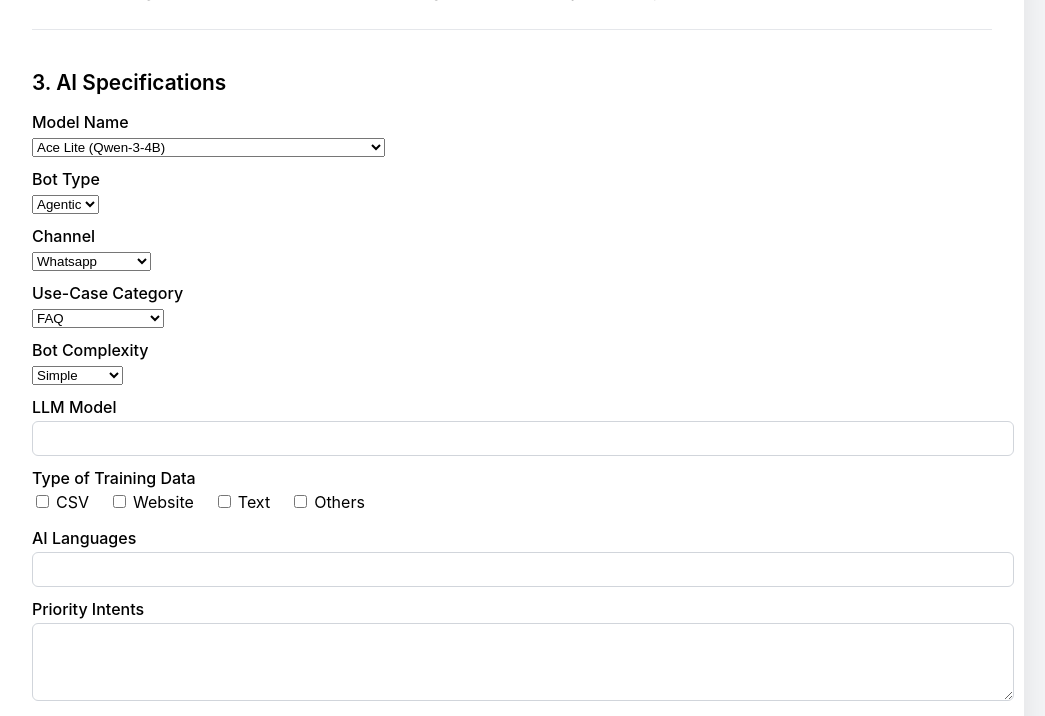
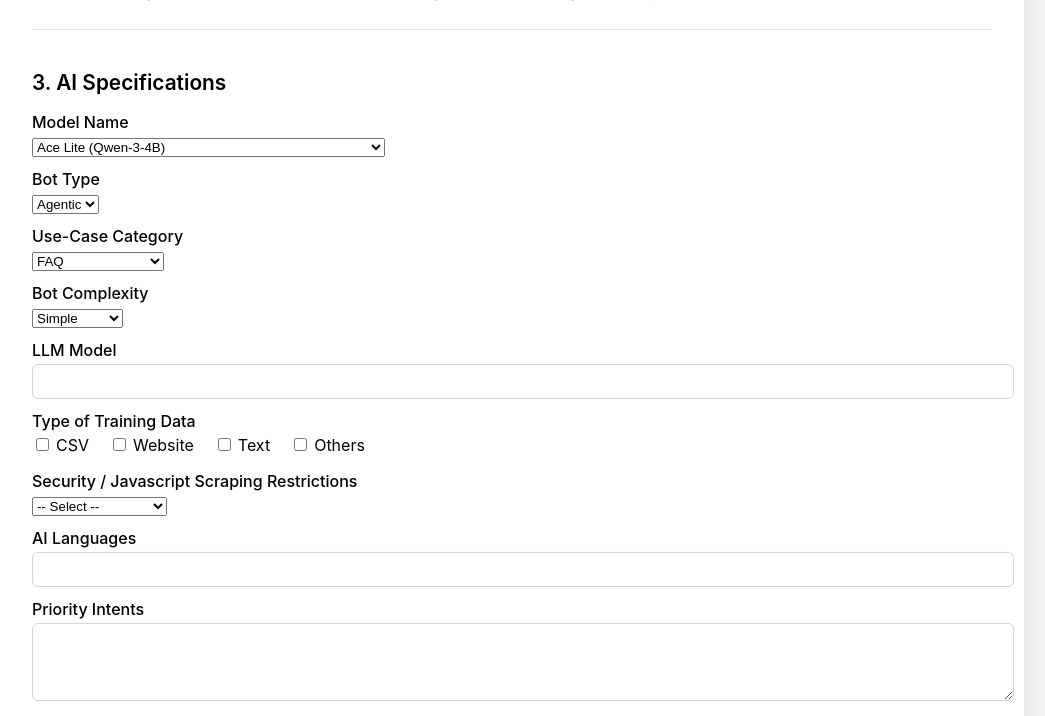
Before and after one commit to sharmaadwit/pricing-calc, a Flask app: template templates/sow_details.html in a window 1280 px wide. Shown: the part 1760-2476 px from the top of the page, without its empty margins (128-1173 px from the left). Run offline with Flask 3, Linux system fonts and the light colour scheme; the template is opened without the code that fills it, so the values that code supplies are empty; the visitor is signed in with stand-in values (Sample User, id 1).

Commit message:
Complete SOW template migration to latest 2026 format
Template changes:
- Updated master SOW template to Latest SOW Master Copy 2026.docx
- Removed "Channel" field from AI Specifications section
- Removed "LLM Model" field from AI Specifications section
- Added "Security/Javascript Scraping Restrictions" field to AI Specifications
- Website channel already included in channel options
- Tables 9, 11, 12 simplified in new template (2 cols instead of 4)

Code changes:
- Remove SOW_BETA_EMAILS allowlist and beta access gate
- Remove ai_channel field population from generate_sow_docx()
- Remove ai_llm_model field population from generate_sow_docx()
- Add security_javascript_scraping field population
- Update form to collect security_javascript_scraping instead of ai_channel
- Remove ai_channel field from SOW details form template
- Update template title from "Scope of Work Details (Beta)" to "Scope of Work Details"

Co-Authored-By: Claude Haiku 4.5 <noreply@anthropic.com>

```diff
--- a/app.py
+++ b/app.py
@@ -2710,8 +2710,6 @@ def generate_sow_docx(inputs, results, final_price_details, profile, sow_details
                         row.cells[1].text = model_name
                 elif desc == 'Bot type':
                     row.cells[1].text = sow_details.get('ai_bot_type', '')
-                elif desc == 'Channel':
-                    row.cells[1].text = sow_details.get('ai_channel', '')
                 elif desc == 'Use-Case Category':
                     use_case = sow_details.get('ai_use_case_category', '')
                     use_case_other = (sow_details.get('ai_use_case_other') or '').strip()
@@ -2721,8 +2719,6 @@ def generate_sow_docx(inputs, results, final_price_details, profile, sow_details
                         row.cells[1].text = use_case
                 elif desc == 'Bot Complexity':
                     row.cells[1].text = complexity
-                elif desc == 'LLM Model':
-                    row.cells[1].text = model
                 elif desc == 'Type of Training data':
                     options = ['CSV', 'Website', 'Text', 'Others']
                     text = _checkbox_group(options, training_selected)
@@ -2730,6 +2726,8 @@ def generate_sow_docx(inputs, results, final_price_details, profile, sow_details
                     if other:
                         text = f"{text}\nOthers: {other}"
                     row.cells[1].text = text
+                elif desc.startswith('Security/ Javascript Scraping'):
+                    row.cells[1].text = sow_details.get('security_javascript_scraping', '')
                 elif desc.startswith('Training Schedule'):
                     if website_selected:
                         parts = []
@@ -3163,10 +3161,6 @@ def sow_details():
         return redirect(url_for('login'))
 
     profile = session.get('profile') or {}
-    email_for_sow = (profile.get('email') or '').strip().lower()
-    if not email_for_sow or email_for_sow not in SOW_BETA_EMAILS:
-        flash('SOW generation (beta) is currently enabled only for a limited set of internal users.', 'error')
-        return redirect(url_for('index', step='results'))
 
     inputs = session.get('inputs') or {}
     results = session.get('results')
@@ -3225,11 +3219,11 @@ def sow_details():
             'ai_model_name': request.form.get('ai_model_name', '').strip(),
             'ai_model_name_other': request.form.get('ai_model_name_other', '').strip(),
             'ai_bot_type': request.form.get('ai_bot_type', '').strip(),
-            'ai_channel': request.form.get('ai_channel', '').strip(),
             'ai_use_case_category': request.form.get('ai_use_case_category', '').strip(),
             'ai_use_case_other': request.form.get('ai_use_case_other', '').strip(),
             'ai_bot_complexity': request.form.get('ai_bot_complexity', '').strip(),
             'ai_llm_model': request.form.get('ai_llm_model', '').strip(),
+            'security_javascript_scraping': request.form.get('security_javascript_scraping', '').strip(),
             'training_data': request.form.getlist('training_data'),
             'training_data_other': request.form.get('training_data_other', '').strip(),
             'training_start_date': request.form.get('training_start_date', '').strip(),
--- a/templates/sow_details.html
+++ b/templates/sow_details.html
@@ -1,7 +1,7 @@
 <!DOCTYPE html>
 <html>
 <head>
-    <title>SOW Details (Beta)</title>
+    <title>SOW Details</title>
     <style>
         body {
             font-family: 'Inter', 'Segoe UI', -apple-system, BlinkMacSystemFont, 'Roboto', sans-serif;
@@ -92,7 +92,7 @@
 </head>
 <body>
     <div class="container">
-        <h1>Scope of Work Details (Beta)</h1>
+        <h1>Scope of Work Details</h1>
         <p class="help-text">
             Fill these fields once per deal. They will be used to enrich the SOW document.
         </p>
@@ -241,14 +241,6 @@
                     {% endfor %}
                 </select>
 
-                <label for="ai_channel" style="margin-top: 12px;">Channel</label>
-                <select id="ai_channel" name="ai_channel">
-                    {% set ch = sow.ai_channel or '' %}
-                    {% for opt in ['Whatsapp', 'Whatsapp Voice', 'Web', 'PSTN Voice'] %}
-                    <option value="{{ opt }}" {% if ch == opt %}selected{% endif %}>{{ opt }}</option>
-                    {% endfor %}
-                </select>
-
                 <label for="ai_use_case_category" style="margin-top: 12px;">Use-Case Category</label>
                 <select id="ai_use_case_category" name="ai_use_case_category">
                     {% set uc = sow.ai_use_case_category or '' %}
@@ -315,6 +307,15 @@
                     </div>
                     </div>
                 </div>
+
+                <label for="security_javascript_scraping" style="margin-top: 12px;">Security / Javascript Scraping Restrictions</label>
+                <select id="security_javascript_scraping" name="security_javascript_scraping">
+                    {% set sec = sow.security_javascript_scraping or '' %}
+                    <option value="" {% if sec == '' %}selected{% endif %}>-- Select --</option>
+                    {% for opt in ['Yes (Specify if yes)', 'No'] %}
+                    <option value="{{ opt }}" {% if sec == opt %}selected{% endif %}>{{ opt }}</option>
+                    {% endfor %}
+                </select>
 
                 <label for="ai_languages" style="margin-top: 12px;">AI Languages</label>
                 <input type="text" id="ai_languages" name="ai_languages" value="{{ sow.ai_languages or '' }}">
```
Also changed, not shown: 1 other file.
